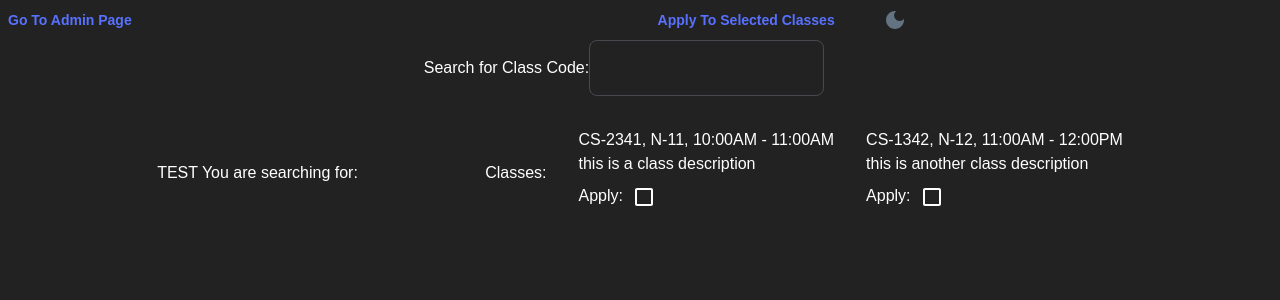
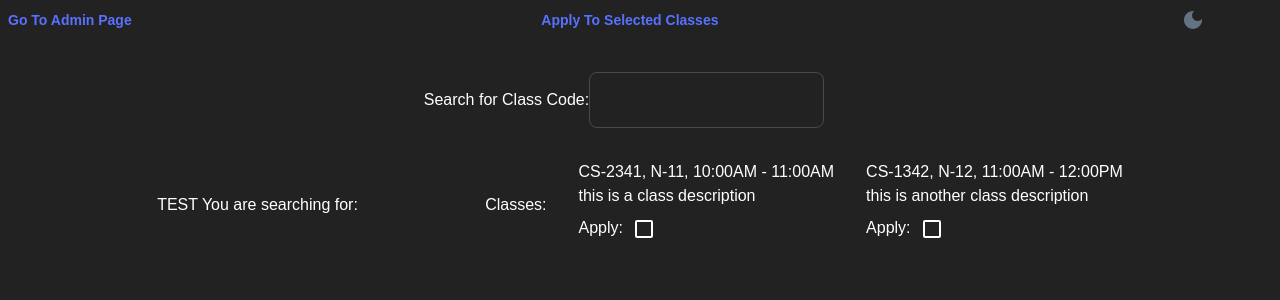
Before and after one commit to jonathanebrahimian/software-engineering-team-1-frontend, a React (Create React App) app: page / in a window 1280 px wide. Shown: the top 300 px of the page. Built offline with nearby package versions, Linux system fonts and the light colour scheme; data requests are answered from the project's data file.

Commit message:
fixed spacing

```diff
--- a/src/pages/LandingPage.jsx
+++ b/src/pages/LandingPage.jsx
@@ -142,26 +142,28 @@ export const LandingPage = ({ changeDark }) => {
 			{
 				// Go to admin page
 			}
-			<Grid item xs>
-				<div>
+			<Grid item xs={12} md={12} lg={12}>
+				<Grid container spacing={0}
+					alignItems="center"
+					justifyContent="center"
+					direction="row">
+					<Grid item xs={5}>
 						<Button onClick={() => {
 							navigate('/admin');
 						}} >Go To Admin Page</Button>
-				</div>
 					</Grid>
+			{/* </Grid> */}
 
 
 
 			{
 				// Apply button
 			}
-			<Grid item >
-				<Button onClick={
-					() => {
-						// When the user clicks the Apply button
+			{/* <Grid item > */}
+				<Grid item xs={6}>
+					<Button onClick={() => {// When the user clicks the Apply button
 																	openModal();
-					}
-				}>
+																	}}>
 						{`Apply to ${selected.length || ""} selected classes`}
 							</Button>
 					</Grid>
@@ -176,6 +178,11 @@ export const LandingPage = ({ changeDark }) => {
 							{darkmodeIcon ? <Brightness7Icon /> : <DarkModeIcon />}
 						</IconButton>
 					</Grid>
+
+				</Grid>
+			</Grid>
+
+
 
 			{
 				// Title of the search bar
```
Lines whose indentation alone changed are shown as unchanged.
